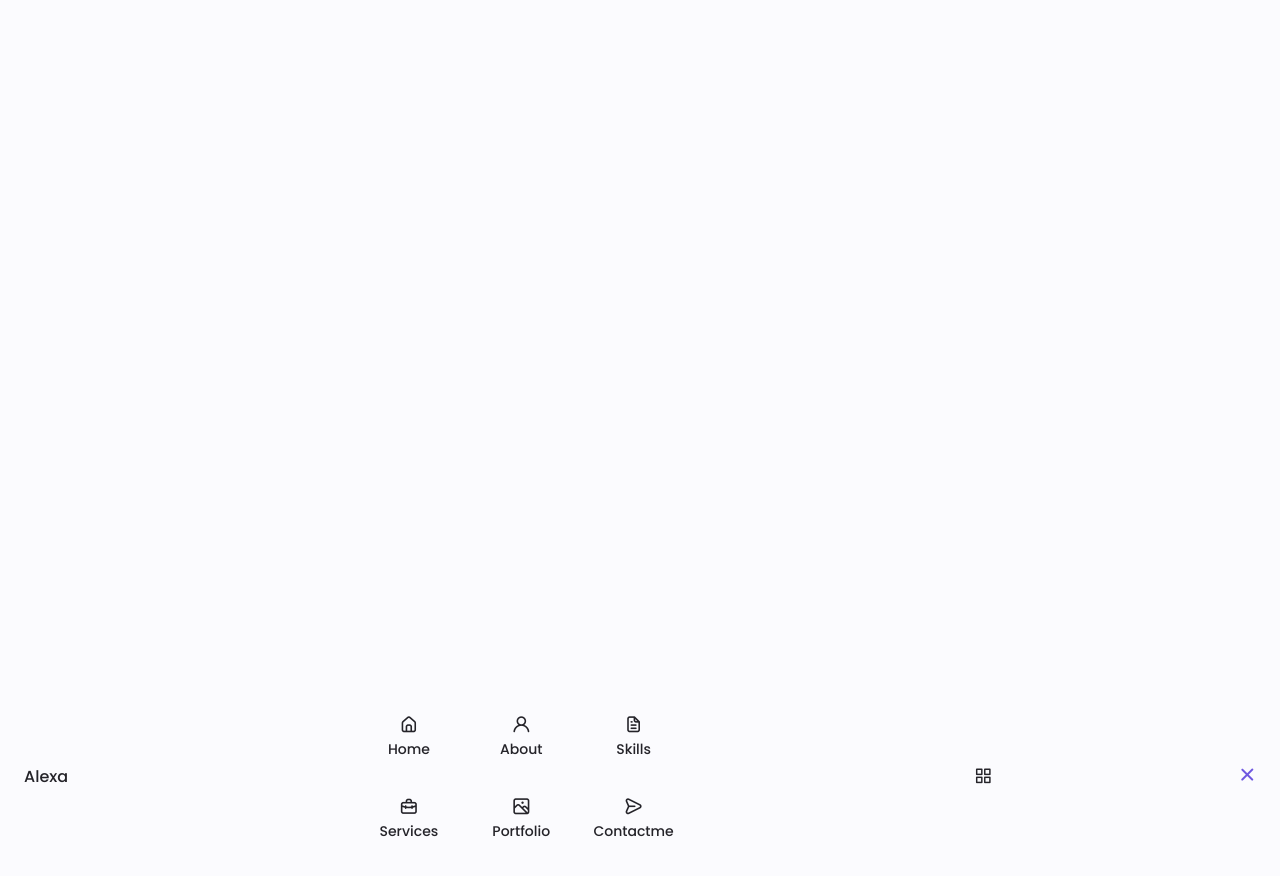
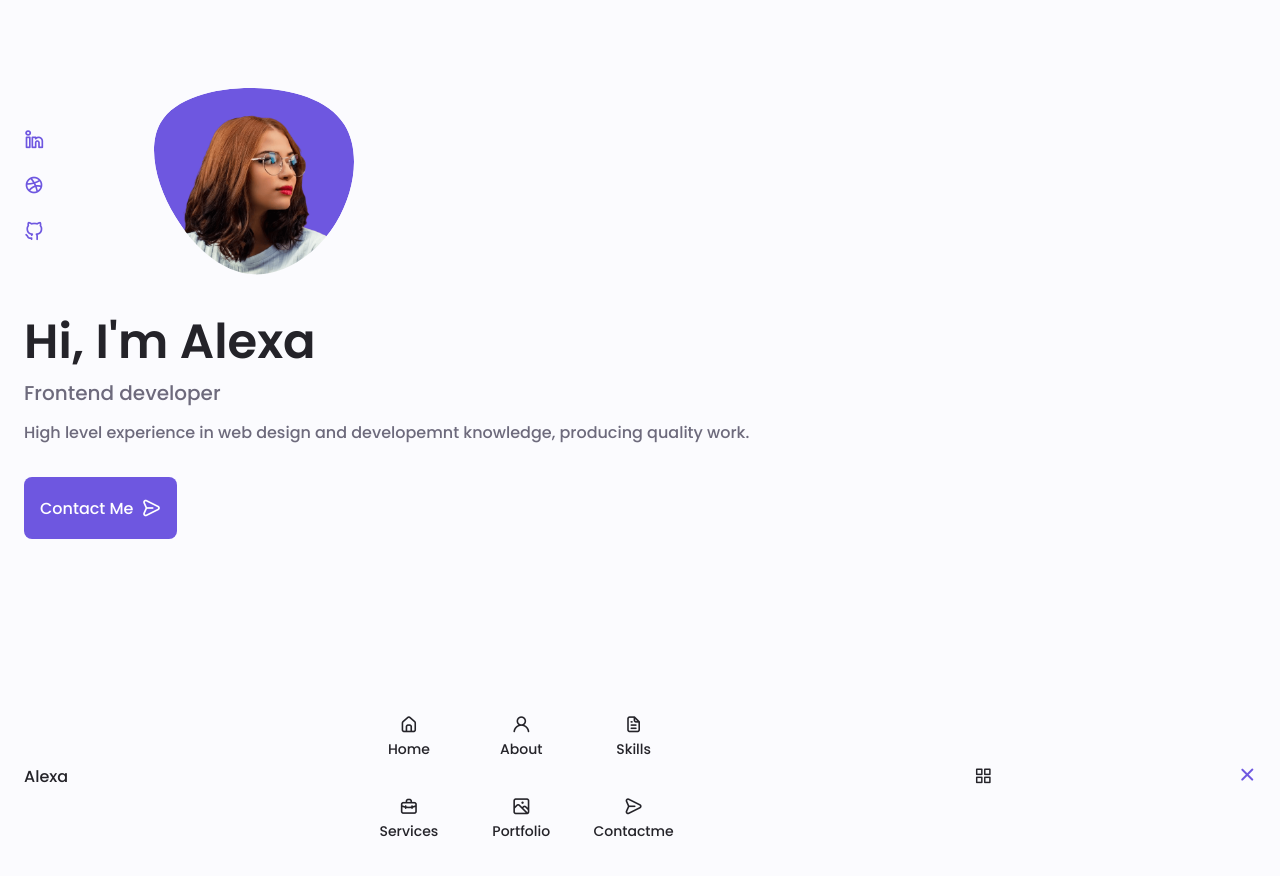
Before and after one commit to UmarkhonAkhmedov/New-Learning-Frontend, a plain HTML site: page Portfolio/index.html in a window 1280 px wide. Shown: the top 876 px of the page. Drawn offline with nearby package versions, Linux system fonts and the light colour scheme.

Commit message:
Adding home section

```diff
--- a/Portfolio/assets/css/styles.css
+++ b/Portfolio/assets/css/styles.css
@@ -197,3 +197,91 @@
 .show-menu {
     bottom: 0;
 }
+
+/* Home */
+.home__container {
+    gap: 1rem;
+}
+.home__content {
+    grid-template-columns: .5fr 3fr;
+    padding-top: 3.5rem;
+    align-items: center;
+}
+.home__social {
+    display: grid;
+    grid-template-columns: max-content;
+    row-gap: 1rem;
+}
+.home__social-icon {
+    font-size: 1.25rem;
+    color: var(--first-color);
+}
+.home__social-icon:hover {
+    color: var(--first-color-alt);
+}
+.home__blob {
+    width: 200px;
+    fill: var(--first-color);
+}
+.home__blob-img {
+    width: 170px;
+}
+.home__data {
+    grid-column: 1/3;
+}
+.home__title {
+    font-size: var(--big-font-size);
+}
+.home__subtitle {
+    font-size: var(--h3-font-size);
+    color: var(--text-color);
+    font-weight: var(--font-medium);
+    margin-bottom: var(--mb-0-75);
+}
+.home__description {
+    margin-bottom: var(--mb-2);
+}
+.home__scroll {
+    display: none;
+}
+.home__scroll-button {
+    color: var(--first-color);
+    transition: .3s;
+}
+.home__scroll-button:hover {
+    transform: translateY(.25rem);
+}
+.home__scroll-mouse {
+    font-size: 2rem;
+}
+.home__scroll-name {
+    font-size: var(--small-font-size);
+    color: var(--title-color);
+    font-weight: var(--font-medium);
+    margin-right: var(--mb-0-25);
+}
+.home__scroll-arrow {
+    font-size: 1.25rem;
+}
+
+/* Buttons */
+.button {
+    display: inline-block;
+    background-color: var(--first-color);
+    color: #fff;
+    padding: 1rem;
+    border-radius: .5rem;
+    font-weight: var(--font-medium);
+}
+.button:hover {
+    background-color: var(--first-color-alt);
+}
+.button__icon {
+    font-size: 1.25rem;
+    margin-left: var(--mb-0-5);
+    transition: .3s;
+}
+.button--flex {
+    display: inline-flex;
+    align-items: center;
+}
--- a/Portfolio/index.html
+++ b/Portfolio/index.html
@@ -63,6 +63,60 @@
         <main class="main">
             <!----- Home ----->
             <section class="home section" id="home">
+                <div class="home__container container grid">
+                    <div class="home__content grid">
+                        <div class="home__social">
+                            <a href="htttps://www.linkedin.com" class="home__social-icon" target="_blank">
+                                <i class="uil uil-linkedin-alt"></i>
+                            </a>
+                            <a href="https://dribble.com" class="home__social-icon"  target="_blank">
+                                <i class="uil uil-dribbble"></i>
+                            </a>
+                            <a href="https://github.com" class="home__social-icon" target="_blank">
+                                <i class="uil uil-github-alt"></i>
+                            </a>
+                        </div>
+
+                        <div class="home__img">
+                            <svg class="home__blob" viewBox="0 0 200 187" xmlns="http://www.w3.org/2000/svg" xmlns:xlink="http://www.w3.org/1999/xlink">
+                                <mask id="mask0" mask-type="alpha">
+                                    <path d="M190.312 36.4879C206.582 62.1187 201.309 102.826 182.328 134.186C163.346 165.547
+                                    130.807 187.559 100.226 186.353C69.6454 185.297 41.0228 161.023 21.7403 129.362C2.45775
+                                    97.8511 -7.48481 59.1033 6.67581 34.5279C20.9871 10.1032 59.7028 -0.149132 97.9666
+                                    0.00163737C136.23 0.303176 174.193 10.857 190.312 36.4879Z"/>
+                                </mask>
+                                <g mask="url(#mask0)">
+                                    <path d="M190.312 36.4879C206.582 62.1187 201.309 102.826 182.328 134.186C163.346
+                                    165.547 130.807 187.559 100.226 186.353C69.6454 185.297 41.0228 161.023 21.7403
+                                    129.362C2.45775 97.8511 -7.48481 59.1033 6.67581 34.5279C20.9871 10.1032 59.7028
+                                    -0.149132 97.9666 0.00163737C136.23 0.303176 174.193 10.857 190.312 36.4879Z"/>
+                                    <image class="home__blob-img" x="12" y="18" href="assets/img/perfil.png"/>
+                                </g>
+                            </svg>
+                        </div>
+
+                        <div class="home__data">
+                            <h1 class="home__title">Hi, I'm Alexa</h1>
+                            <h3 class="home__subtitle">Frontend developer</h3>
+                            <p class="home__description">
+                                High level experience in web design and developemnt knowledge, producing quality work.
+                            </p>
+                            <a href="#contact" class="button button--flex">Contact Me
+                                <i class="uil uil-message button__icon"></i>
+                            </a>
+                        </div>
+                    </div>
+
+                    <div class="home__scroll">
+                        <a href="#about" class="home__scroll-button button--flex">
+                            <i class="uil uil-mouse-alt home__scroll-mouse"></i>
+                            <span class="home__scroll-name">
+                                Scroll down
+                            </span>
+                            <i class="uil uil-arrow-down home__scroll-arrow"></i>
+                        </a>
+                    </div>
+                </div>
             </section>
 
             <!----- About ----->
```
